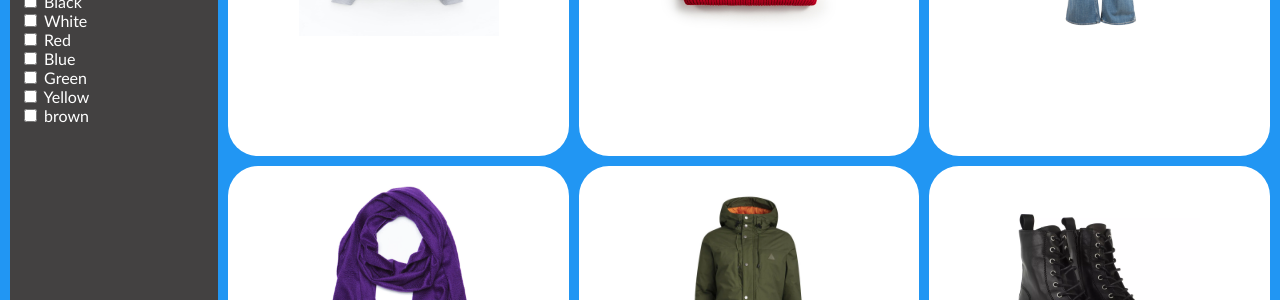
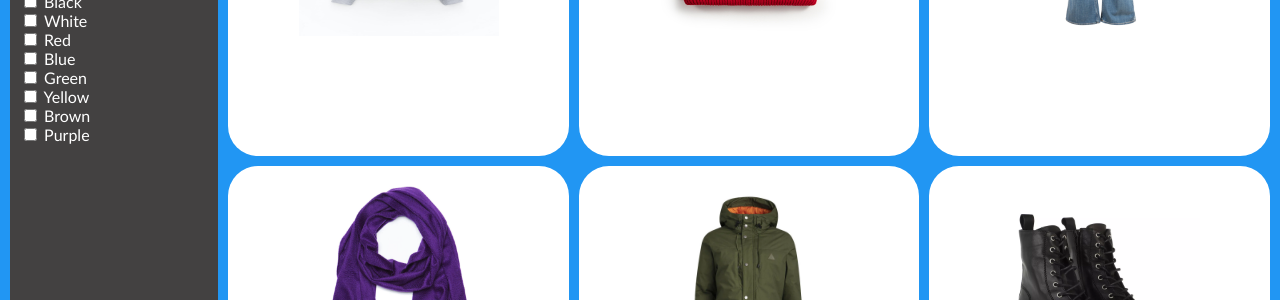
Before and after one commit to DBGY-Nacka/projekt-1-tital00s-kalle, a Flask app: page / in a window 1280 px wide. Shown: the part 392-692 px from the top of the page. Run offline with Flask 3, Linux system fonts and the light colour scheme; data comes from the database, SQL or seed files in the repository; both versions use the stored data as it was after the commit.

Commit message:
Add new color options to checkbox

```diff
--- a/templates/index.html
+++ b/templates/index.html
@@ -41,8 +41,10 @@
                 <label for="green"> Green</label><br>
                 <input type="checkbox" id="yellow" name="yellow" value="color">
                 <label for="yellow"> Yellow</label><br>
-                <input type="checkbox" id="brown" name="brown" value="color">
-                <label for="brown"> brown</label><br>
+                <input type="checkbox" id="Brown" name="Brown" value="color">
+                <label for="Brown"> Brown</label><br>
+                <input type="checkbox" id="Purple" name="Purple" value="color">
+                <label for="Purple"> Purple</label><br>
             <div>
         </aside>
 
```
Also changed, not shown: static/images/Anna.jpg (added), static/images/My-Little-Pony-–-Rarity-ponny_jar.jpg (added), static/images/furry_lamp.jpg (added), static/images/hylla_under_sängen.jpg (added), static/images/red_lamp.jpg (added), webshop.db, 1 other file.
